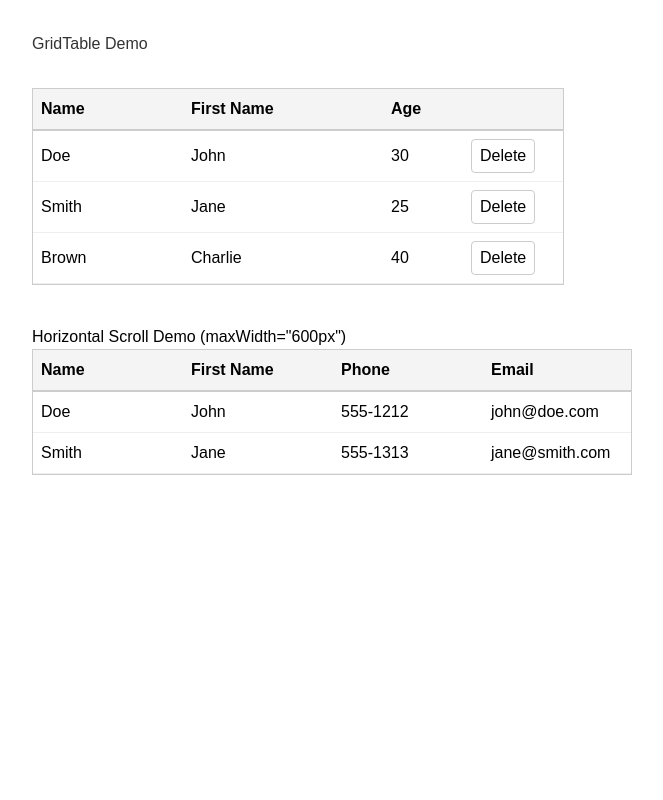
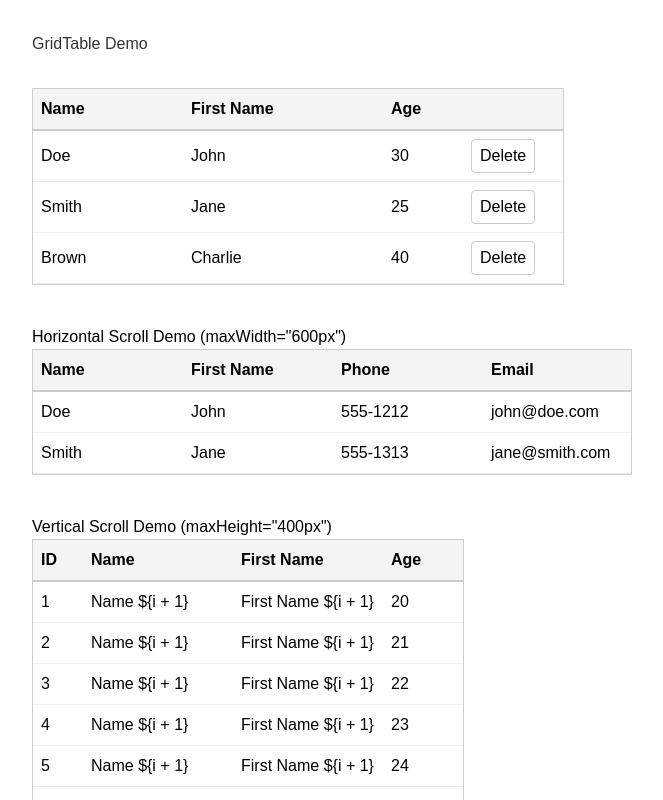
Before and after one commit to tleveque23/gridtable, an Angular app: page / in a window 1280 px wide. Shown: the top 800 px of the page, without its empty margins (140-803 px from the left). Built offline with nearby package versions, Linux system fonts and the light colour scheme.

Commit message:
feat(demo): add vertical scroll demo with 50 rows

```diff
--- a/src/app/app.html
+++ b/src/app/app.html
@@ -61,4 +61,24 @@
       <ng-template #row let-item>{{ item.zip }}</ng-template>
     </grid-column>
   </grid-table>
+
+  <h2 style="margin-top: 40px;">Vertical Scroll Demo (maxHeight="400px")</h2>
+  <grid-table [values]="longValues()" maxHeight="400px">
+    <grid-column attribute="id" defaultWidth="50px">
+      <ng-template #header>ID</ng-template>
+      <ng-template #row let-item>{{ item.id }}</ng-template>
+    </grid-column>
+    <grid-column attribute="name" defaultWidth="150px">
+      <ng-template #header>Name</ng-template>
+      <ng-template #row let-item>{{ item.name }}</ng-template>
+    </grid-column>
+    <grid-column attribute="firstName" defaultWidth="150px">
+      <ng-template #header>First Name</ng-template>
+      <ng-template #row let-item>{{ item.firstName }}</ng-template>
+    </grid-column>
+    <grid-column attribute="age" defaultWidth="80px">
+      <ng-template #header>Age</ng-template>
+      <ng-template #row let-item>{{ item.age }}</ng-template>
+    </grid-column>
+  </grid-table>
 </main>
```
